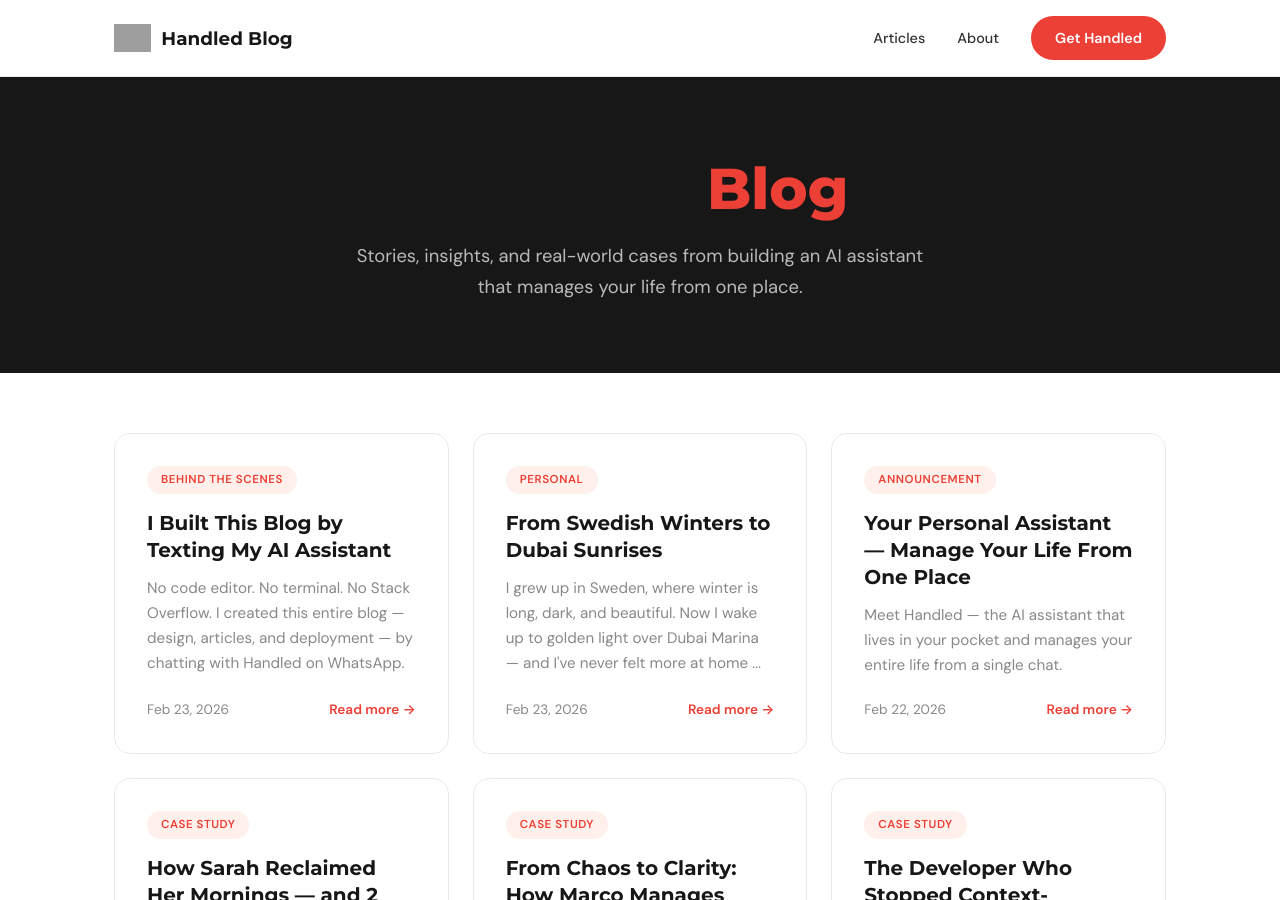
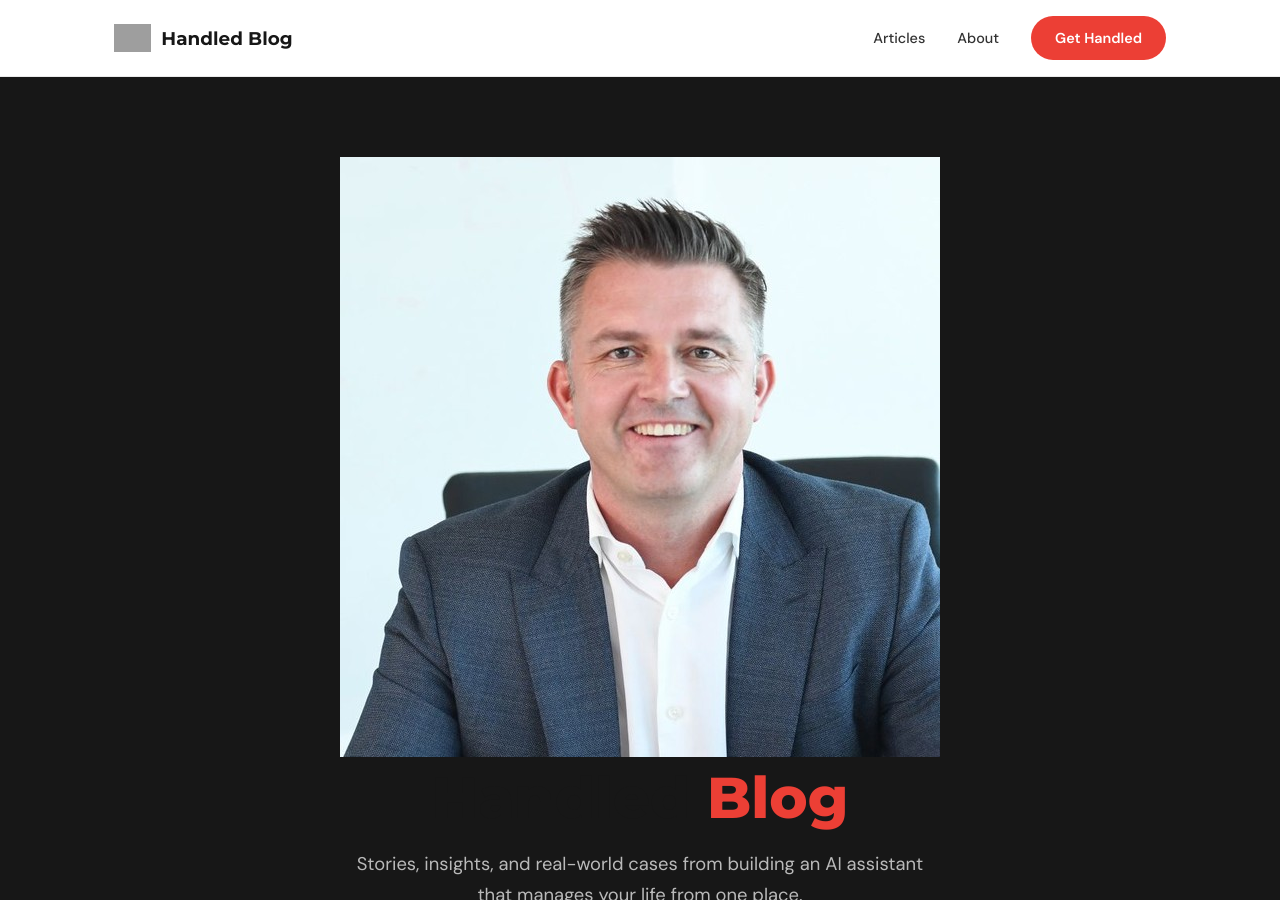
Before and after one commit to handled-sh/handled-sh.github.io, a Jekyll site: the page built from index.md, in a window 1280 px wide and 900 px high. Built offline with Jekyll 4.4.1, drawn with Linux system fonts in a browser that asks for light colours; grey boxes are pictures that could not be loaded.

Commit message:
Add founder photo to homepage hero (Tony Hammarlund style)

```diff
--- a/_layouts/home.html
+++ b/_layouts/home.html
@@ -3,9 +3,14 @@ layout: default
 ---
 
 <section class="hero">
-    <div class="container">
-        <h1 class="hero-title">Handled <span class="accent">Blog</span></h1>
-        <p class="hero-subtitle">Stories, insights, and real-world cases from building an AI assistant that manages your life from one place.</p>
+    <div class="container hero-flex">
+        <div class="hero-image">
+            <img src="/assets/images/peter-headshot.jpg" alt="Peter Larnholt" class="hero-avatar">
+        </div>
+        <div class="hero-text">
+            <h1 class="hero-title">Handled <span class="accent">Blog</span></h1>
+            <p class="hero-subtitle">Stories, insights, and real-world cases from building an AI assistant that manages your life from one place.</p>
+        </div>
     </div>
 </section>
 
```
